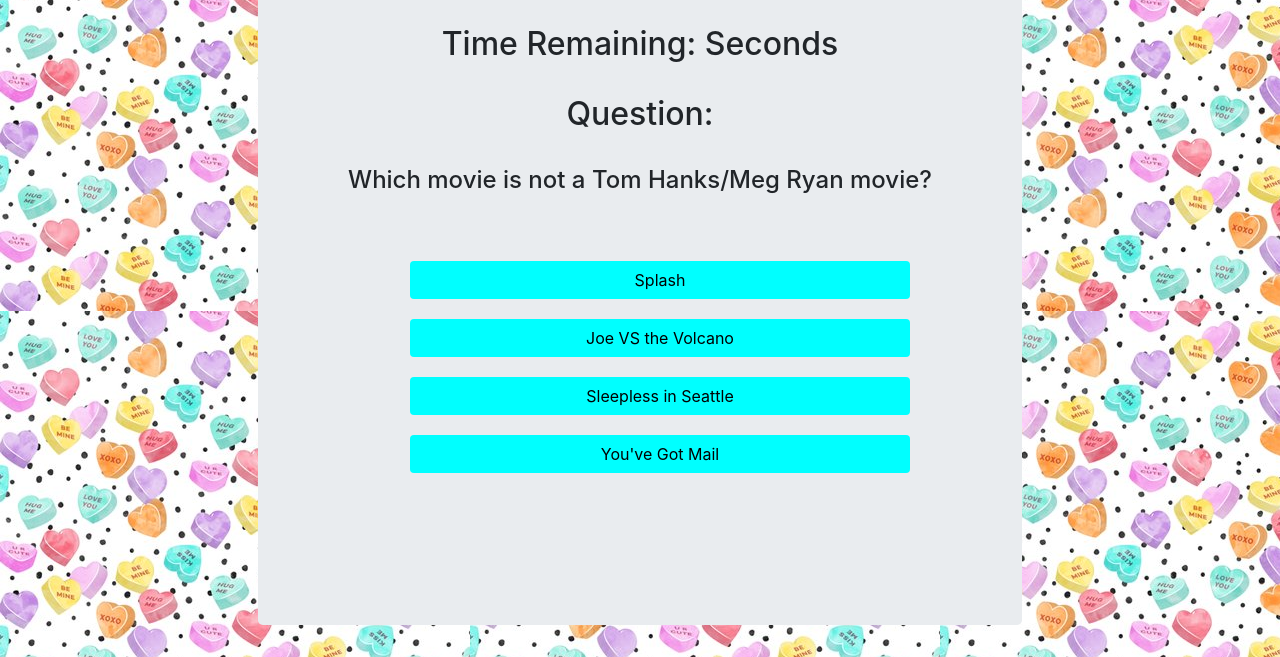
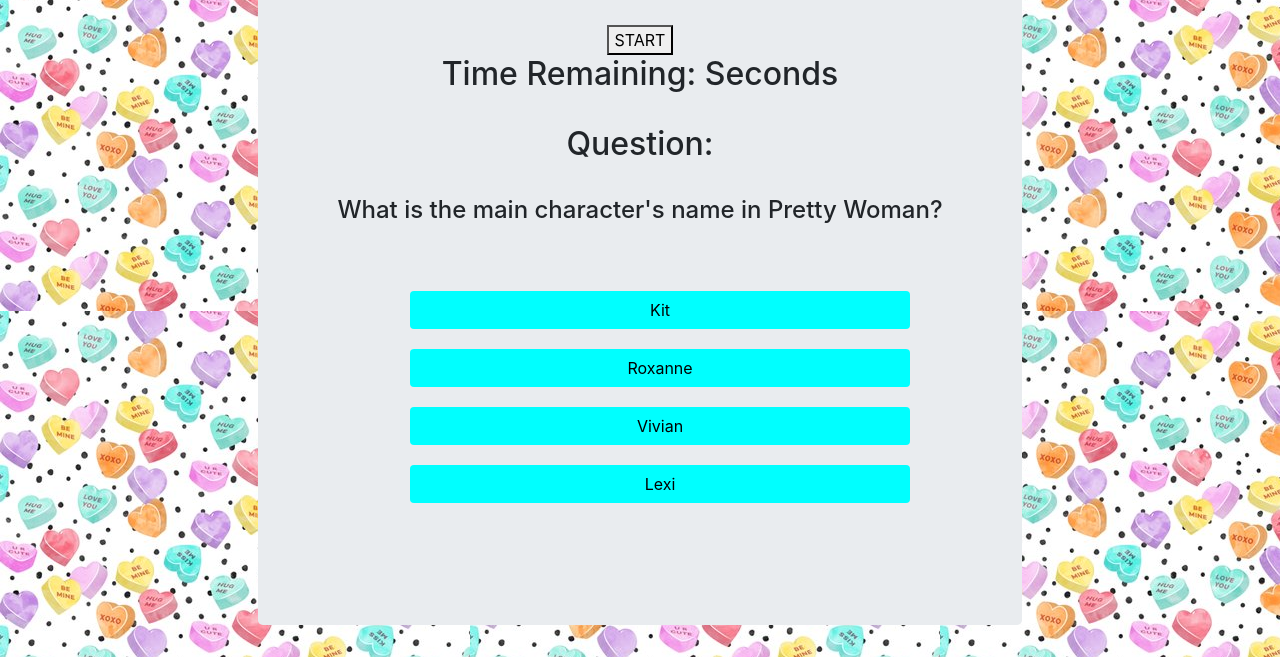
Before and after one commit to melissamurphey77/TriviaGame, a plain HTML site: page index.html in a window 1280 px wide. Shown: the part 159-816 px from the top of the page. Drawn offline with nearby package versions, Linux system fonts and the light colour scheme.

Commit message:
updating functions to fix functionality of trivia game

```diff
--- a/assets/javascript/app.js
+++ b/assets/javascript/app.js
@@ -1,4 +1,55 @@
 $(document).ready(function() {
+
+  //var correct= 0;
+
+  //var incorrect= 0;
+
+ // var unanswered= 0;
+
+   //$("#quizstart").hide
+
+
+ // $("#startbtn")on.click(function(){
+ // $("#quizstart").show();
+//});
+
+  var game = {
+    questions: questions,
+    currentQuestion: 0,
+    counter: 30,
+    correct: 0,
+    incorrect: 0,
+    countdown: function(){
+
+    },
+    askQuestion: function(){
+
+    },
+    timesUp: function(){
+
+    },
+    results: function(){
+
+    },
+    clicked: function(){
+
+    },
+    answerCorrect: function(){
+
+    },
+    answerIncorrect: function(){
+
+    },
+
+
+
+
+
+
+
+
+  }
+
 
   var currentQuestion= 0;
 
@@ -26,7 +77,7 @@ $(document).ready(function() {
         }
 
 
-      },3000);
+      },20000);
 
 
 
@@ -43,65 +94,77 @@ $(document).ready(function() {
     question: "What is the main character's name in Pretty Woman?",
     choices: ["Kit", "Roxanne", "Vivian", "Lexi"],
     answer: "Vivian",
+    //gif: https://giphy.com/gifs/zCrBibfCxTQOY/html5
   },
 
   {
     question: "Which movie is not a Tom Hanks/Meg Ryan movie?",
-    choices: ["Splash", "Joe VS the Volcano", "Sleepless in Seattle", "You've Got Mail"],
+    choices: ["Sleepless in Seattle", "Joe VS the Volcano", "Splash", "You've Got Mail"],
     answer: "Splash",
+    //gif: https://giphy.com/gifs/rJwQZMBv979Sg/html5
   },
 
   {
     question: "What is Cher's favorite phrase in Clueless?",
     choices: ["My bad", "Oops I did it again", "As if", "Totally"],
     answer: "As if",
+    //gif: https://giphy.com/gifs/3o7aTIGlhSo1bL8QUg/html5
   },
 
   {
     question: "'I'll have what she's having' is from which RomCom?",
-    choices: ["Pretty Woman", "Sleepless in Seattle", "French Kiss", "When Harry Met Sally"],
+    choices: ["Pretty Woman", "Sleepless in Seattle", "When Harry Met Sally", "French Kiss"],
     answer: "When Harry Met Sally",
+    //gif: https://giphy.com/gifs/l4HnWa5toF8gtBhLO/html5
   },
 
   {
     question: "Which of these is not a Jennifer Lopez RomCom?",
     choices: ["Monster-in-Law", "The Cell", "The Back-Up Plan", "The Wedding Planner"],
     answer: "The Cell",
+    //gif: https://giphy.com/gifs/dGTZhZakoYHWE/html5
   },
 
   {
     question: "In 'Never Been Kissed', what was Josie's nickname in High School?",
     choices: ["Pussycat", "Nosy Josie", "Josie Grossy", "Jumbo Josie"],
     answer: "Josie Grossy",
+    //gif: https://giphy.com/gifs/xsmUJLxjV7ww8/html5
   },
 
   {
     question: "Which RomCom featured the phrase 'As you wish'?",
-    choices: ["Ever After:A Cinderella Story", "Mirror Mirror", "The Princess Bride", "Robin Hood Men in Tights"],
+    choices: ["Ever After: A Cinderella Story", "Mirror Mirror", "The Princess Bride", "Robin Hood Men in Tights"],
     answer: "The Princess Bride",
+    //gif: https://giphy.com/gifs/zZGz30GiclDFu/html5
   },
 
   {
     question: "What song performed repeatedly in 'The Wedding Singer' isn't well recieved?",
     choices: ["Take on Me", "Pretty Woman", "Do You Really Want to Hurt Me", "Ladies Night"],
     answer: "Do You Really want to Hurt Me",
+    //gif: https://giphy.com/gifs/XzKvhlMTolr4A/html5
   },
 
   {
     question: "In 'Hitch', what is Alex Hitchens profession?",
-    choices: ["Lawyer", "Chef", "Date Doctor", "Engineer"],
+    choices: ["Lawyer", "Chef", "Date Doctor", "Accountant"],
     answer: "Date Doctor",
+    //gif: https://giphy.com/gifs/ieuOedYyNgz6M/html5
   },
 
   {
     question: "What is the highest grossing RomCom to date?",
-    choices: ["There's Something About Mary", "Pretty Woman", "Hitch", "My Big Fat Greek Wedding"],
+    choices: ["There's Something About Mary", "My Big Fat Greek Wedding", "Hitch", "Pretty Woman"],
     answer: "My Big Fat Greek Wedding",
+    //gif: https://giphy.com/gifs/3oz8xRnhiL4kfVEvgQ/html5
   },
 ]
 
 
     askQuestion();
+
+
 
 
 
--- a/index.html
+++ b/index.html
@@ -18,7 +18,13 @@
         <img src="assets/images/romcom_600x.png" id="title" alt="Rom-Com Trivia">
     </div>
 
-    <section class="timer">
+    <button id="startbtn">START</button>
+
+
+
+    <div id="quizstart">
+
+        <section class="timer">
         <h2>Time Remaining: <span id= "countdown" ></span> Seconds</h2>
     </section>
     <br>
@@ -50,6 +56,8 @@
 
         </div>
 
+        </div>
+
     </div>
 
 
```
